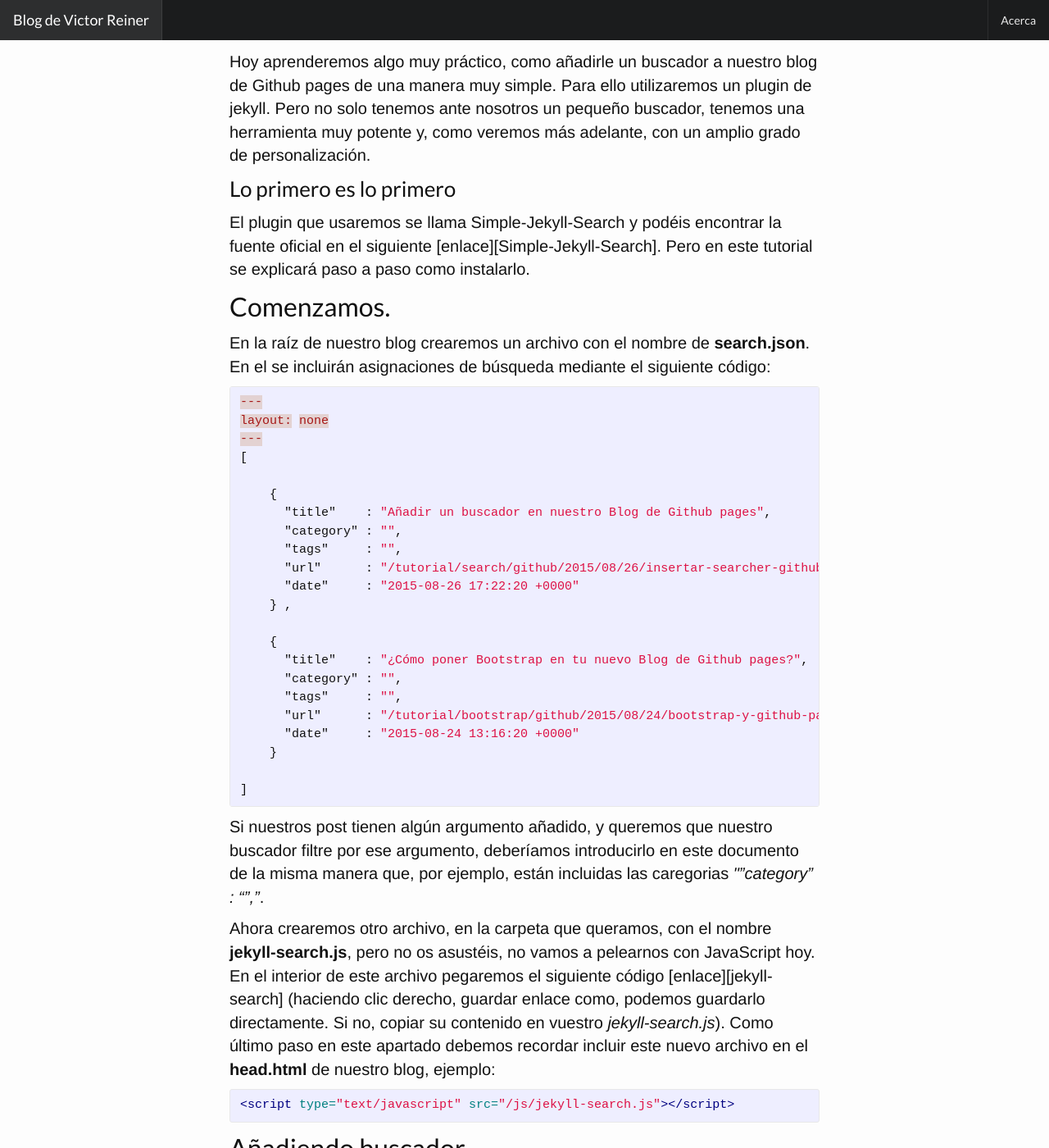
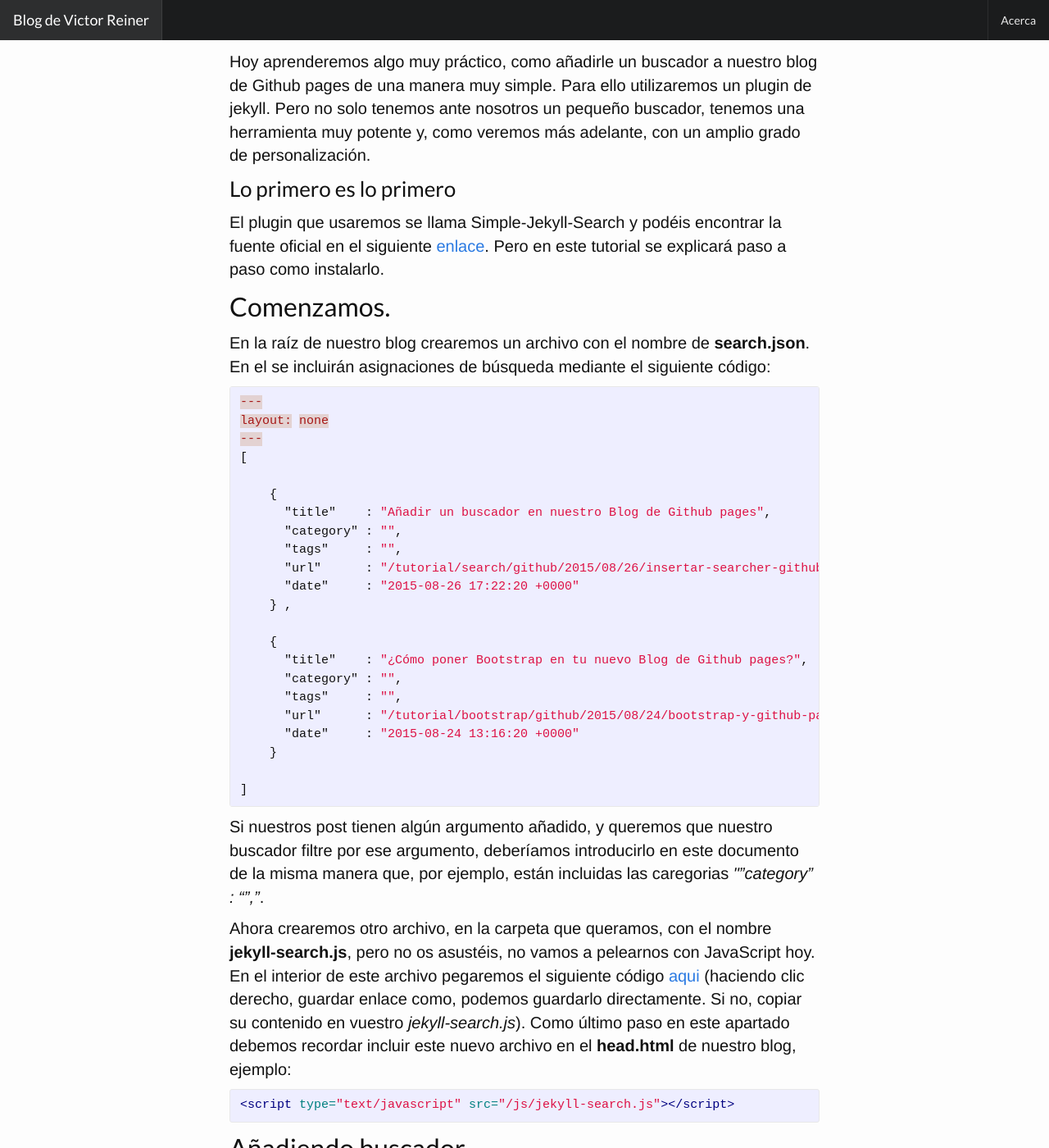
Before and after one commit to camifonseca/vmunozre.github.io, a Jekyll site: the page built from _posts/2015-08-26-insertar-searcher-github-pages.markdown, in a window 1280 px wide and 1400 px high, scrolled down 198 px. Shown: the whole window at 82% size. Built offline with Jekyll 4.4.1, drawn with Linux system fonts in a browser that asks for light colours; some of the changed text lies outside the part shown.

Commit message:
Corregido error enlaces

```diff
--- a/_posts/2015-08-26-insertar-searcher-github-pages.markdown
+++ b/_posts/2015-08-26-insertar-searcher-github-pages.markdown
@@ -9,7 +9,7 @@ Hoy aprenderemos algo muy práctico, como añadirle un buscador a nuestro blog d
 
 ### Lo primero es lo primero
 
-El plugin que usaremos se llama Simple-Jekyll-Search y podéis encontrar la fuente oficial en el siguiente [enlace][Simple-Jekyll-Search]. Pero en este tutorial se explicará paso a paso como instalarlo.
+El plugin que usaremos se llama Simple-Jekyll-Search y podéis encontrar la fuente oficial en el siguiente [enlace][SJS]. Pero en este tutorial se explicará paso a paso como instalarlo.
 
 ##Comenzamos.
 En la raíz de nuestro blog crearemos un archivo con el nombre de **search.json**. En el se incluirán asignaciones de búsqueda mediante el siguiente código:
@@ -33,7 +33,7 @@ layout: none
 
 Si nuestros post tienen algún argumento añadido, y queremos que nuestro buscador filtre por ese argumento, deberíamos introducirlo en este documento de la misma manera que, por ejemplo, están incluidas las caregorias *""category" : "{{ post.category }}","*.
 
-Ahora crearemos otro archivo, en la carpeta que queramos, con el nombre **jekyll-search.js**, pero no os asustéis, no vamos a pelearnos con JavaScript hoy. En el interior de este archivo pegaremos el siguiente código [enlace][jekyll-search] (haciendo clic derecho, guardar enlace como, podemos guardarlo directamente. Si no, copiar su contenido en vuestro *jekyll-search.js*).
+Ahora crearemos otro archivo, en la carpeta que queramos, con el nombre **jekyll-search.js**, pero no os asustéis, no vamos a pelearnos con JavaScript hoy. En el interior de este archivo pegaremos el siguiente código [aqui][jese] (haciendo clic derecho, guardar enlace como, podemos guardarlo directamente. Si no, copiar su contenido en vuestro *jekyll-search.js*).
 Como último paso en este apartado debemos recordar incluir este nuevo archivo en el **head.html** de nuestro blog, ejemplo:
 {% highlight HTML %}
 <script type="text/javascript" src="{{ "/js/jekyll-search.js" | prepend: site.baseurl }}"></script>
@@ -73,5 +73,8 @@ Modificando este script podemos cambiar las ids del paso anterior. Aquí tambié
 Ya tenemos nuestro buscador funcionando! Ahora solo queda saber donde ponerlo y dejarlo todo bonito.
 
 Espero que os haya ayudado este tutorial y para cualquier duda poner un comentario.
-[Simple-Jekyll-Search]:  http://www.jekyll-plugins.com/plugins/simple-jekyll-search
-[jekyll-search]:http://vmunozre.github.io/dist/jekyll-search.js
+
+
+
+[SJS]:   http://www.jekyll-plugins.com/plugins/simple-jekyll-search/
+[jese]:   http://vmunozre.github.io/dist/jekyll-search.js/
```
